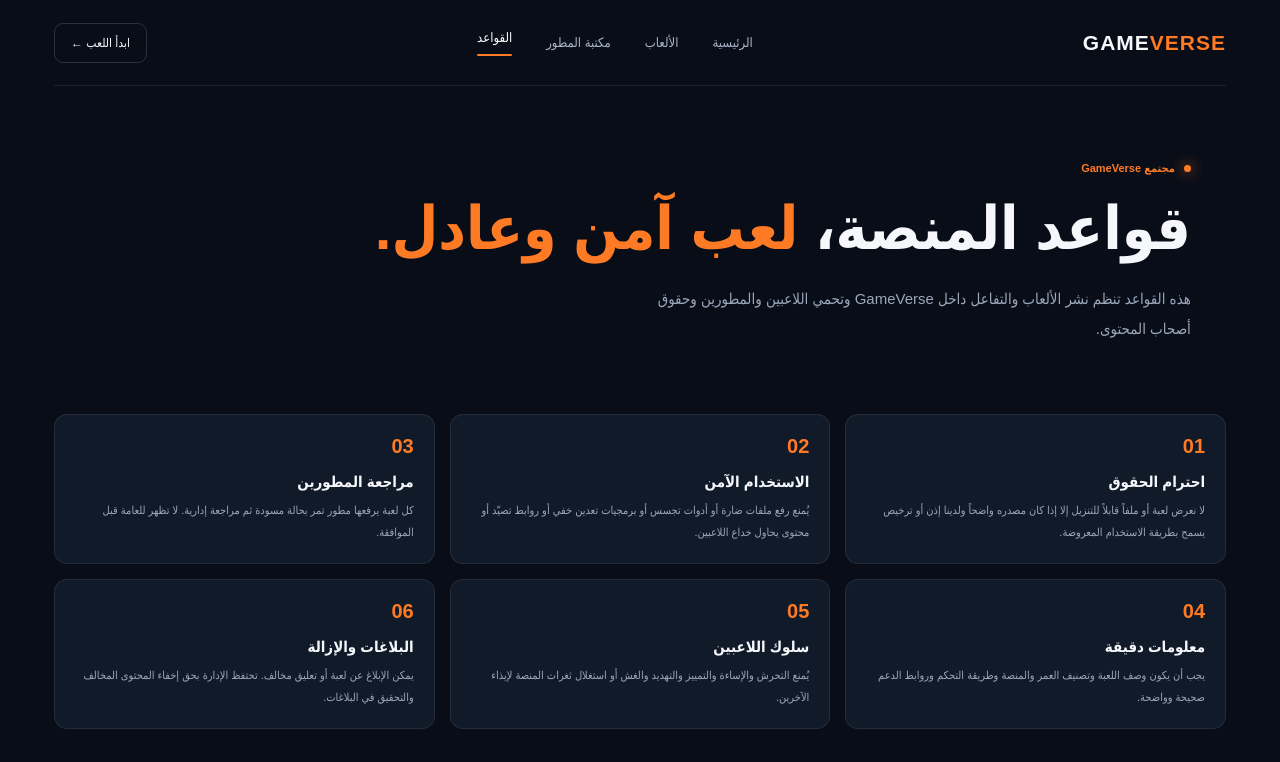
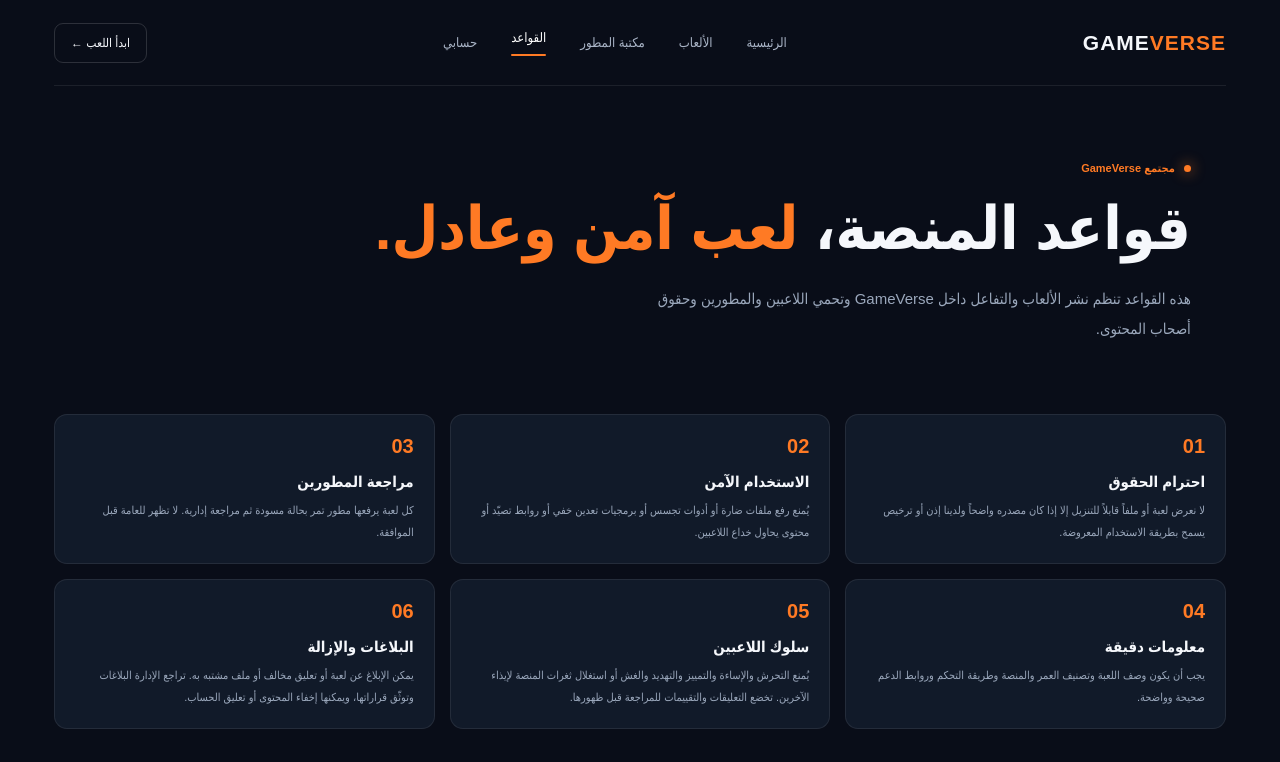
Before and after one commit to alza69191-art/gameverse-platform, a Next.js app: page /rules in a window 1280 px wide. Shown: the top 762 px of the page. Built offline with nearby package versions, Linux system fonts and the light colour scheme; a web font is replaced by a local one.

Commit message:
Clarify community moderation and add player account navigation to rules

```diff
--- a/app/rules/page.tsx
+++ b/app/rules/page.tsx
@@ -5,13 +5,13 @@ const rules = [
   ["الاستخدام الآمن", "يُمنع رفع ملفات ضارة أو أدوات تجسس أو برمجيات تعدين خفي أو روابط تصيّد أو محتوى يحاول خداع اللاعبين."],
   ["مراجعة المطورين", "كل لعبة يرفعها مطور تمر بحالة مسودة ثم مراجعة إدارية. لا تظهر للعامة قبل الموافقة."],
   ["معلومات دقيقة", "يجب أن يكون وصف اللعبة وتصنيف العمر والمنصة وطريقة التحكم وروابط الدعم صحيحة وواضحة."],
-  ["سلوك اللاعبين", "يُمنع التحرش والإساءة والتمييز والتهديد والغش أو استغلال ثغرات المنصة لإيذاء الآخرين."],
-  ["البلاغات والإزالة", "يمكن الإبلاغ عن لعبة أو تعليق مخالف. تحتفظ الإدارة بحق إخفاء المحتوى المخالف والتحقيق في البلاغات."],
+  ["سلوك اللاعبين", "يُمنع التحرش والإساءة والتمييز والتهديد والغش أو استغلال ثغرات المنصة لإيذاء الآخرين. تخضع التعليقات والتقييمات للمراجعة قبل ظهورها."],
+  ["البلاغات والإزالة", "يمكن الإبلاغ عن لعبة أو تعليق مخالف أو ملف مشتبه به. تراجع الإدارة البلاغات وتوثّق قراراتها، ويمكنها إخفاء المحتوى أو تعليق الحساب."],
 ];
 
 export default function RulesPage() {
   return <main className="site-shell rules-page">
-    <header className="topbar"><a className="brand" href="/">GAME<span>VERSE</span></a><nav className="main-nav"><a href="/">الرئيسية</a><a href="/games">الألعاب</a><a href="/libraries">مكتبة المطور</a><a className="active" href="/rules">القواعد</a></nav><Link className="nav-cta" href="/games">ابدأ اللعب ←</Link></header>
+    <header className="topbar"><a className="brand" href="/">GAME<span>VERSE</span></a><nav className="main-nav"><a href="/">الرئيسية</a><a href="/games">الألعاب</a><a href="/libraries">مكتبة المطور</a><a className="active" href="/rules">القواعد</a><a href="/account">حسابي</a></nav><Link className="nav-cta" href="/games">ابدأ اللعب ←</Link></header>
     <section className="catalog-hero"><span className="eyebrow"><i /> مجتمع GameVerse</span><h1>قواعد المنصة،<em> لعب آمن وعادل.</em></h1><p>هذه القواعد تنظم نشر الألعاب والتفاعل داخل GameVerse وتحمي اللاعبين والمطورين وحقوق أصحاب المحتوى.</p></section>
     <section className="rules-grid">{rules.map(([title, body], index) => <article className="rule-card" key={title}><span>0{index + 1}</span><h2>{title}</h2><p>{body}</p></article>)}</section>
     <section className="license-note"><strong>سياسة حقوق الألعاب</strong><p>إتاحة لعبة مجاناً على الإنترنت لا تعني السماح بنسخها أو استضافتها أو إعادة توزيع ملفاتها. سنستخدم التضمين فقط عندما يصرّح صاحب اللعبة به، وسنطلب إثبات الحقوق قبل استضافة ملفات المطورين.</p></section>
```
